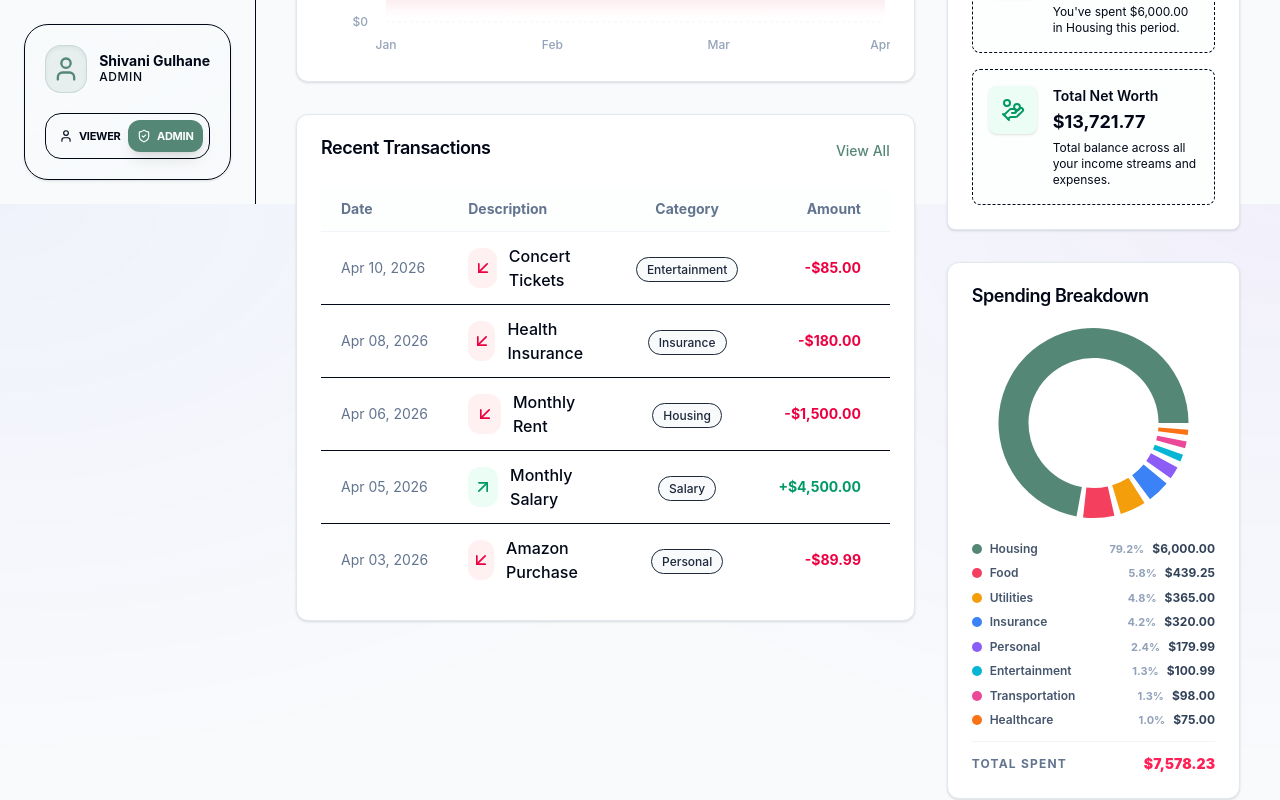
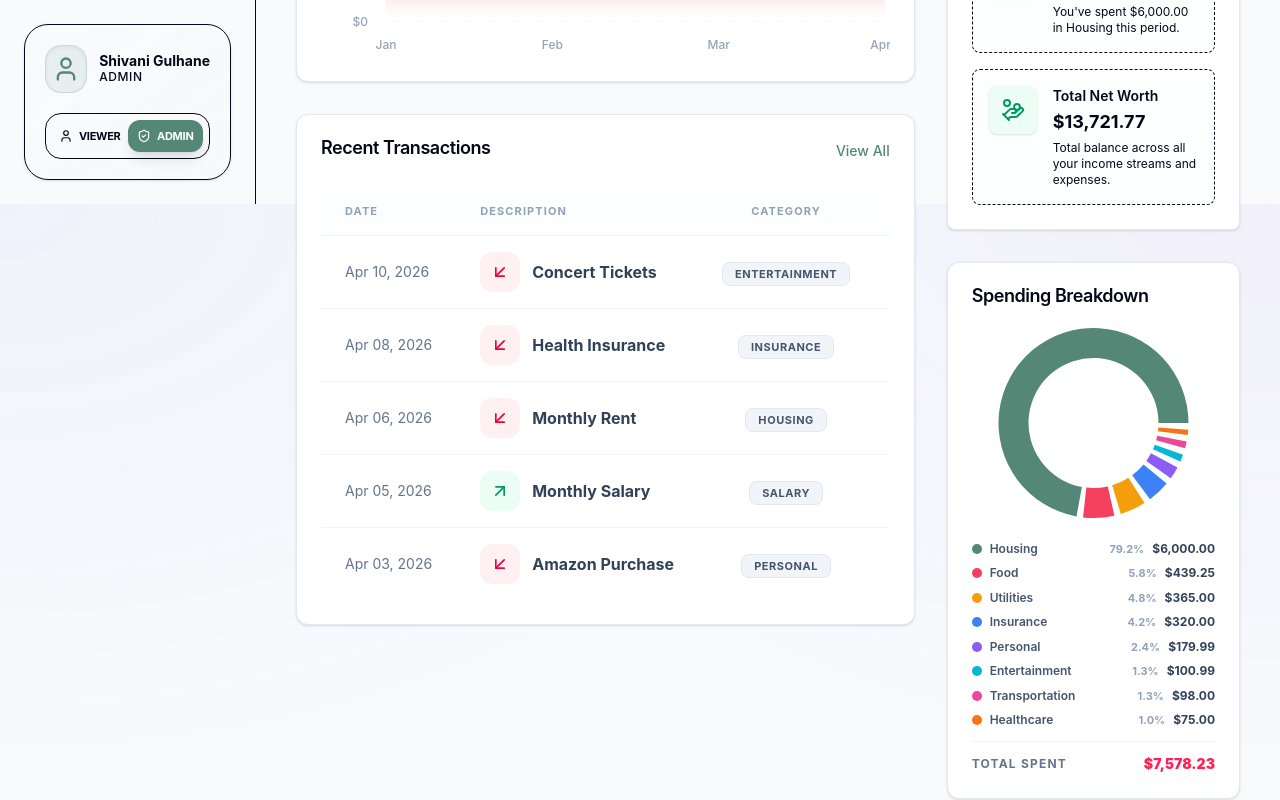
Before and after one commit to Gulhane-Shivani/finance-dashboard, a React (Vite) app: page / in a window 1280 px wide. Shown: the part 596-1396 px from the top of the page. Built offline with nearby package versions, Linux system fonts and the light colour scheme.

Commit message:
implement transaction management UI with modal, table, and dedicated transactions page

```diff
--- a/src/components/transactions/TransactionTable.jsx
+++ b/src/components/transactions/TransactionTable.jsx
@@ -1,14 +1,15 @@
 import React from 'react';
 import { format } from 'date-fns';
-import { Edit2, Trash2, ArrowUpRight, ArrowDownLeft, MoreVertical, Search, Filter, SortAsc } from 'lucide-react';
+import { Search, ChevronLeft, ChevronRight, Edit2, Trash2, ArrowUpRight, ArrowDownLeft } from 'lucide-react';
 import useFinanceStore from '../../store/useFinanceStore';
 import { Button } from '../ui/Button';
-import { Card } from '../ui/Card';
 import { cn } from '../../utils/cn';
 import { formatCurrency } from '../../utils/currency';
 
 const TransactionTable = ({ onEdit, itemsCount }) => {
   const { transactions, filters, role, deleteTransaction, currency } = useFinanceStore();
+  const [currentPage, setCurrentPage] = React.useState(1);
+  const itemsPerPage = itemsCount || 10;
 
   // Apply filters
   const filteredTransactions = transactions.filter((t) => {
@@ -29,16 +30,28 @@ const TransactionTable = ({ onEdit, itemsCount }) => {
     }
   });
 
-  const displayedTransactions = itemsCount ? sortedTransactions.slice(0, itemsCount) : sortedTransactions;
+  const totalPages = Math.ceil(sortedTransactions.length / itemsPerPage);
+  const startIndex = (currentPage - 1) * itemsPerPage;
+
+  // If itemsCount is provided (Dashboard), we don't paginate, just slice.
+  // Otherwise, we paginate.
+  const displayedTransactions = itemsCount
+    ? sortedTransactions.slice(0, itemsCount)
+    : sortedTransactions.slice(startIndex, startIndex + itemsPerPage);
+
+  // Reset to first page when filters change
+  React.useEffect(() => {
+    if (!itemsCount) setCurrentPage(1);
+  }, [filters, itemsCount]);
 
   if (sortedTransactions.length === 0) {
     return (
-      <div className="flex flex-col items-center justify-center py-20 text-center bg-card rounded-2xl border border-dashed border-border border-2">
+      <div className="flex flex-col items-center justify-center py-20 text-center bg-card rounded-2xl border border-dashed border-border border-2 m-4">
         <div className="w-16 h-16 bg-secondary/50 rounded-full flex items-center justify-center mb-4">
           <Search className="w-8 h-8 text-muted-foreground" />
         </div>
         <h3 className="text-lg font-semibold">No transactions found</h3>
-        <p className="text-sm text-muted-foreground max-w-xs">
+        <p className="text-sm text-muted-foreground max-w-xs text-center mx-auto">
           Try adjusting your search or filters to find what you're looking for.
         </p>
       </div>
@@ -46,62 +59,63 @@ const TransactionTable = ({ onEdit, itemsCount }) => {
   }
 
   return (
-    <div className="overflow-x-auto">
+    <div className="flex flex-col h-full">
+      <div className="overflow-x-auto flex-grow">
         <table className="w-full text-left border-collapse">
           <thead>
             <tr className="border-b border-slate-100 dark:border-slate-800 bg-slate-50/30 dark:bg-slate-900/10">
-            <th className="px-5 py-3 text-sm font-bold text-slate-500">Date</th>
-            <th className="px-5 py-3 text-sm font-bold text-slate-500">Description</th>
-            <th className="px-5 py-3 text-sm font-bold text-slate-500 text-center">Category</th>
-            <th className="px-5 py-3 text-sm font-bold text-slate-500 text-right">Amount</th>
+              <th className="px-6 py-4 text-[11px] font-bold text-slate-400 uppercase tracking-widest">Date</th>
+              <th className="px-6 py-4 text-[11px] font-bold text-slate-400 uppercase tracking-widest">Description</th>
+              <th className="px-6 py-4 text-[11px] font-bold text-slate-400 uppercase tracking-widest text-center">Category</th>
+              <th className="px-6 py-4 text-[11px] font-bold text-slate-400 uppercase tracking-widest text-right">Amount</th>
               {role === 'admin' && (
-              <th className="px-5 py-3 text-sm font-bold text-slate-500 text-center">Actions</th>
+                <th className="px-6 py-4 text-[11px] font-bold text-slate-400 uppercase tracking-widest text-center">Actions</th>
               )}
             </tr>
           </thead>
-        <tbody className="divide-y divide-border">
+          <tbody className="divide-y divide-slate-100 dark:divide-slate-800">
             {displayedTransactions.map((transaction) => (
               <tr key={transaction.id} className="group hover:bg-slate-50 dark:hover:bg-slate-900 transition-colors duration-150">
-              <td className="px-5 py-3 text-sm text-slate-500 whitespace-nowrap">
+                <td className="px-6 py-4 text-sm text-slate-500 whitespace-nowrap">
                   {format(new Date(transaction.date), 'MMM dd, yyyy')}
                 </td>
-              <td className="px-5 py-3">
+                <td className="px-6 py-4">
                   <div className="flex items-center gap-3">
                     <div className={cn(
-                    "w-10 h-10 rounded-xl flex items-center justify-center",
+                      "w-10 h-10 rounded-xl flex items-center justify-center shrink-0",
                       transaction.type === 'income' ? "bg-emerald-50 text-emerald-600 dark:bg-emerald-900/20" : "bg-rose-50 text-rose-600 dark:bg-rose-900/20"
                     )}>
                       {transaction.type === 'income' ? <ArrowUpRight className="w-5 h-5" /> : <ArrowDownLeft className="w-5 h-5" />}
                     </div>
-                  <span className="font-medium text-foreground">{transaction.description}</span>
+                    <span className="font-bold text-slate-700 dark:text-slate-200 truncate max-w-[200px]">{transaction.description}</span>
                   </div>
                 </td>
-              <td className="px-5 py-3 text-center">
-                <span className="px-2.5 py-1 rounded-full text-xs font-medium bg-secondary text-secondary-foreground border border-border">
+                <td className="px-6 py-4 text-center">
+                  <span className="px-3 py-1 rounded-lg text-[11px] font-bold bg-slate-100 dark:bg-slate-800 text-slate-600 dark:text-slate-400 border border-slate-200 dark:border-slate-700 uppercase tracking-wider">
                     {transaction.category}
                   </span>
                 </td>
                 <td className={cn(
-                "px-5 py-3 text-right font-bold text-sm",
+                  "px-6 py-4 text-right font-black text-sm",
                   transaction.type === 'income' ? "text-emerald-600" : "text-rose-600"
                 )}>
                   {transaction.type === 'income' ? '+' : '-'}{formatCurrency(transaction.amount, currency)}
                 </td>
                 {role === 'admin' && (
-                <td className="px-5 py-3 text-center">
-                  <div className="flex items-center justify-center gap-2">
+                  <td className="px-6 py-4 text-center">
+                    <div className="flex items-center justify-center gap-3">
                       <Button
-                      variant="ghost"
+                        variant="outline"
                         size="icon"
-                      className="w-8 h-8 rounded-lg hover:bg-primary/10 hover:text-primary"
+                        className="w-9 h-9 rounded-lg border-slate-200 dark:border-slate-800 hover:bg-primary/10 hover:border-primary hover:text-primary transition-all shadow-sm"
                         onClick={() => onEdit(transaction)}
                       >
                         <Edit2 className="w-4 h-4" />
                       </Button>
                       <Button
-                      variant="ghost"
+                        variant="outline"
                         size="icon"
-                      className="w-8 h-8 rounded-lg hover:bg-destructive/10 hover:text-destructive"
+                        className="w-9 h-9 rounded-lg border-slate-200 dark:border-slate-800 hover:bg-rose-50 hover:border-rose-200 hover:text-rose-600 dark:hover:bg-rose-900/10 dark:hover:border-rose-900 shadow-sm"
                         onClick={() => deleteTransaction(transaction.id)}
                       >
                         <Trash2 className="w-4 h-4" />
@@ -114,6 +128,66 @@ const TransactionTable = ({ onEdit, itemsCount }) => {
           </tbody>
         </table>
       </div>
+
+      {/* Pagination Bar - only show on full list view (not Dashboard) */}
+      {!itemsCount && totalPages > 1 && (
+        <div className="px-6 py-4 border-t border-slate-100 dark:border-slate-800 flex items-center justify-between bg-slate-50/30">
+          <div className="text-[11px] font-bold text-slate-400 uppercase tracking-widest hidden sm:block">
+            Showing {startIndex + 1}-{Math.min(startIndex + itemsPerPage, sortedTransactions.length)} of {sortedTransactions.length}
+          </div>
+          <div className="flex items-center gap-2">
+            <Button
+              variant="outline"
+              size="sm"
+              onClick={() => setCurrentPage(p => Math.max(1, p - 1))}
+              disabled={currentPage === 1}
+              className="rounded-lg h-9 px-3 gap-1 font-bold disabled:opacity-30 transition-all active:scale-[0.98]"
+            >
+              <ChevronLeft className="w-4 h-4" /> Previous
+            </Button>
+
+            <div className="flex items-center gap-1 mx-2">
+              {[...Array(totalPages)].map((_, i) => {
+                const page = i + 1;
+                const isCurrent = currentPage === page;
+
+                // Show only first, last, and pages around current
+                if (page === 1 || page === totalPages || (page >= currentPage - 1 && page <= currentPage + 1)) {
+                  return (
+                    <button
+                      key={page}
+                      onClick={() => setCurrentPage(page)}
+                      className={cn(
+                        "w-9 h-9 rounded-lg text-sm font-bold transition-all",
+                        isCurrent
+                          ? "bg-primary text-white shadow-lg shadow-primary/20"
+                          : "text-slate-500 hover:bg-slate-100 dark:text-slate-400 dark:hover:bg-slate-800"
+                      )}
+                    >
+                      {page}
+                    </button>
+                  );
+                }
+                if (page === currentPage - 2 || page === currentPage + 2) {
+                  return <span key={page} className="px-1 text-slate-300">...</span>;
+                }
+                return null;
+              })}
+            </div>
+
+            <Button
+              variant="outline"
+              size="sm"
+              onClick={() => setCurrentPage(p => Math.min(totalPages, p + 1))}
+              disabled={currentPage === totalPages}
+              className="rounded-lg h-9 px-3 gap-1 font-bold disabled:opacity-30 transition-all active:scale-[0.98]"
+            >
+              Next <ChevronRight className="w-4 h-4" />
+            </Button>
+          </div>
+        </div>
+      )}
+    </div>
   );
 };
 
--- a/src/pages/TransactionsPage.jsx
+++ b/src/pages/TransactionsPage.jsx
@@ -55,8 +55,11 @@ const TransactionsPage = () => {
           <p className="text-muted-foreground">Manage and track your flow of funds.</p>
         </div>
         <div className="flex items-center gap-3">
-          <Button variant="outline" className="gap-2 rounded-lg" onClick={handleExportCSV}>
-            <Download className="w-4 h-4 " /> Export
+          <Button
+            className="h-10 gap-2 rounded-lg bg-slate-900 dark:bg-white text-white dark:text-slate-900 shadow-md hover:bg-slate-800 dark:hover:bg-slate-200 transition-all font-bold px-5"
+            onClick={handleExportCSV}
+          >
+            <Download className="w-4 h-4" /> Export
           </Button>
           {role === 'admin' && (
             <Button className="gap-2 rounded-lg" onClick={handleAdd}>
```
Also changed, not shown: src/components/transactions/TransactionModal.jsx (+44 -38 lines). Lines whose indentation alone changed are shown as unchanged.
